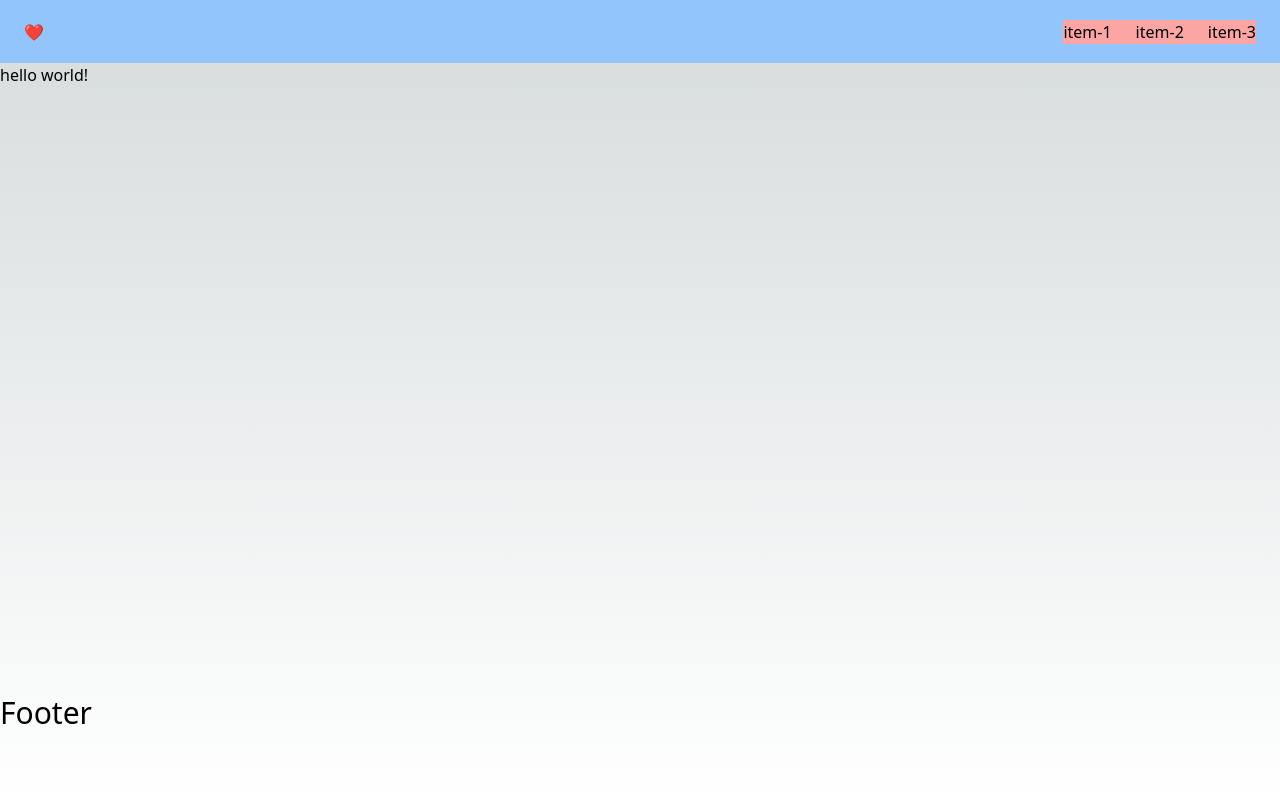
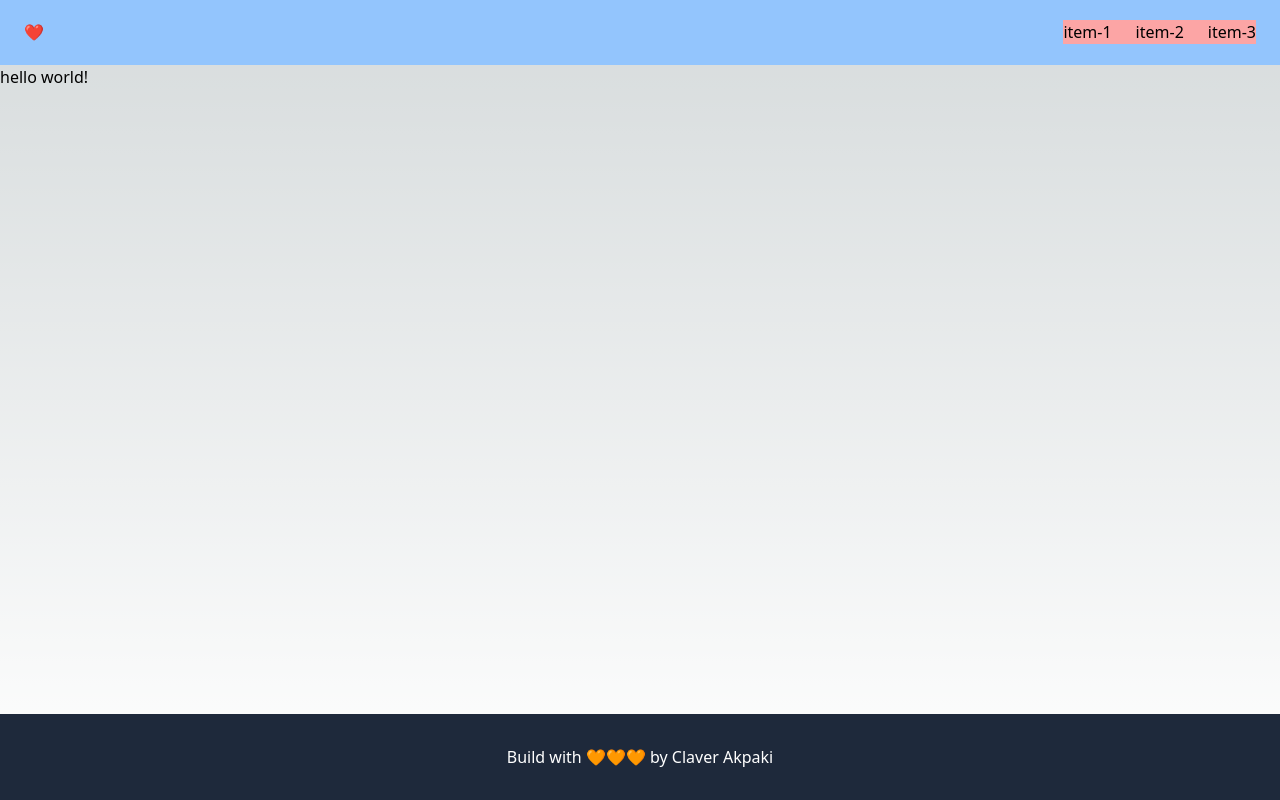
Before and after one commit to eteka03/Lulu_Games, a Next.js app: page / in a window 1280 px wide. Built offline with nearby package versions, Linux system fonts and the light colour scheme.

Commit message:
footer implementation

```diff
--- a/components/Layout/Footer.jsx
+++ b/components/Layout/Footer.jsx
@@ -1,9 +1,11 @@
-import React from 'react'
+import React from "react";
 
 const Footer = () => {
   return (
-    <div className='text-3xl'>Footer</div>
-  )
-}
+    <footer className="text-center bg-slate-800 text-white flex justify-center items-center">
+      <p>Build with 🧡🧡🧡 by Claver Akpaki</p>{" "}
+    </footer>
+  );
+};
 
-export default Footer
+export default Footer;
--- a/tailwind.config.js
+++ b/tailwind.config.js
@@ -6,10 +6,10 @@ module.exports = {
   ],
   theme: {
     extend: {
-      "gridTemplateRows":{
-        "layout": "minmax(0,.3fr), minmax(0, 3fr), minmax(0,.5fr) "
-      }
+      gridTemplateRows: {
+        layout: "minmax(0,.3fr), minmax(0, 3fr), minmax(0,.4fr) ",
+      },
     },
   },
   plugins: [],
-}
+};
```
